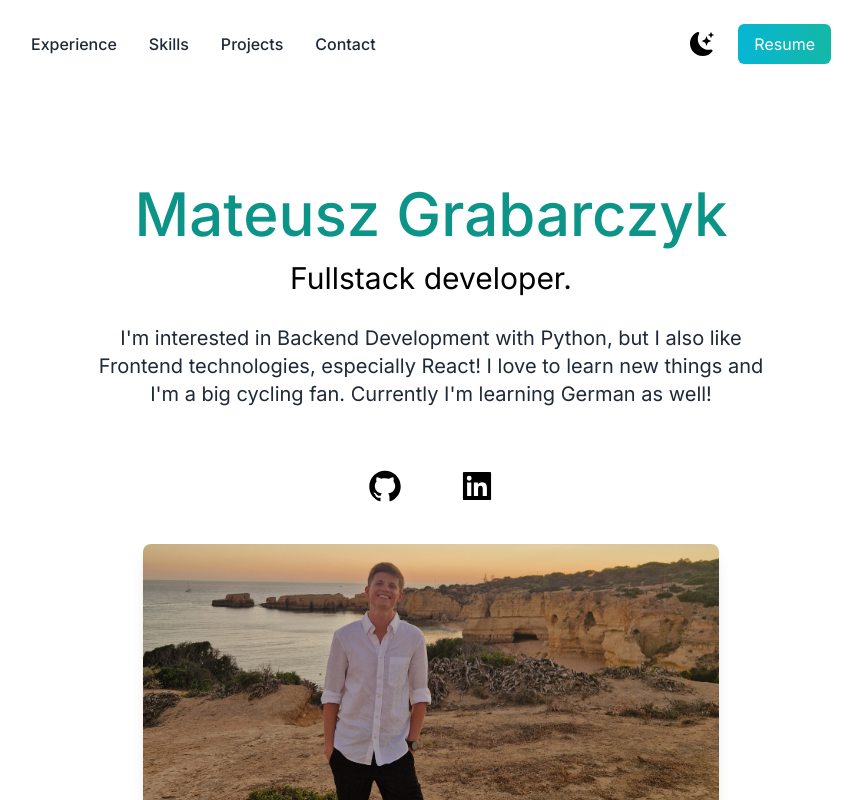
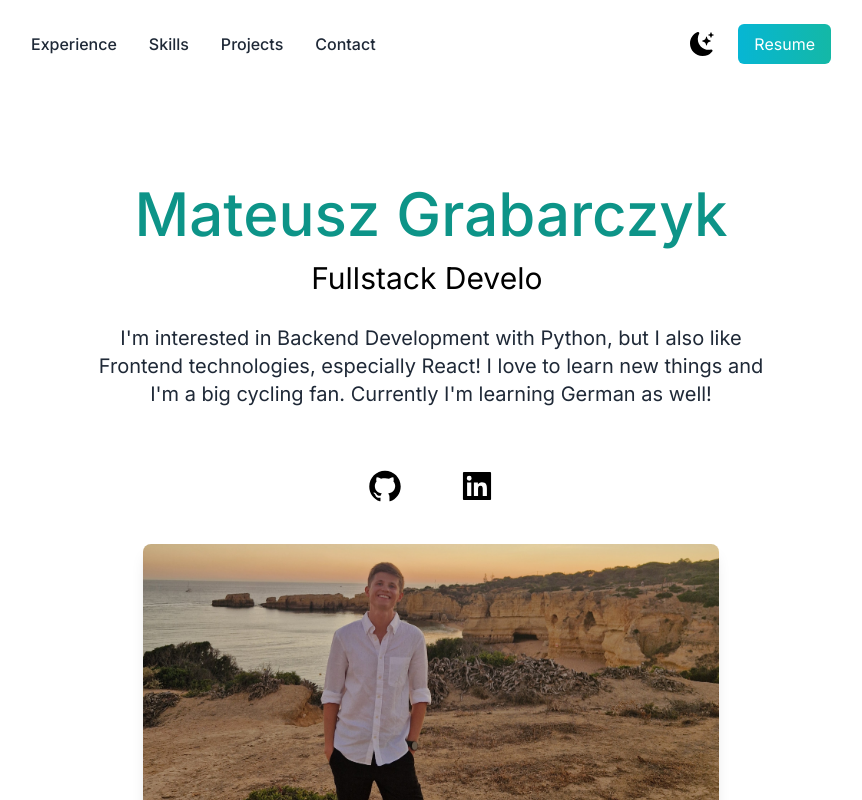
Before and after one commit to MateuszGrabarczyk/My-portfolio-website, a Next.js app: page / in a window 1280 px wide. Shown: the top 800 px of the page, without its empty margins (209-1071 px from the left). Built offline with nearby package versions, Linux system fonts and the light colour scheme.

Commit message:
💄Add typing effect to FullStack Developer text

```diff
--- a/package.json
+++ b/package.json
@@ -16,6 +16,7 @@
     "react-dom": "^18",
     "react-hot-toast": "^2.4.1",
     "react-icons": "^5.3.0",
+    "react-simple-typewriter": "^5.0.1",
     "yup": "^1.4.0"
   },
   "devDependencies": {
--- a/src/components/Header.tsx
+++ b/src/components/Header.tsx
@@ -1,4 +1,5 @@
 import React, { useEffect, useState } from "react";
+import { Typewriter } from "react-simple-typewriter";
 
 function Header() {
   const [isVisible, setIsVisible] = useState(false);
@@ -23,7 +24,13 @@ function Header() {
           isVisible ? "translate-x-0 opacity-100" : "translate-x-full opacity-0"
         }`}
       >
-        Fullstack developer.
+        <Typewriter
+          words={["Fullstack Developer."]}
+          loop={false}
+          typeSpeed={200}
+          deleteSpeed={100}
+        />
+        &nbsp;
       </h3>
       <p
         className={`text-md py-5 leading-8 text-gray-800 dark:text-gray-200 md:text-xl max-w-lg mx-auto lg:max-w-xl xl:max-w-2xl transition-opacity duration-[1s] ${
```
Also changed, not shown: 2 other files (tests, documents, lock files or other folders).
